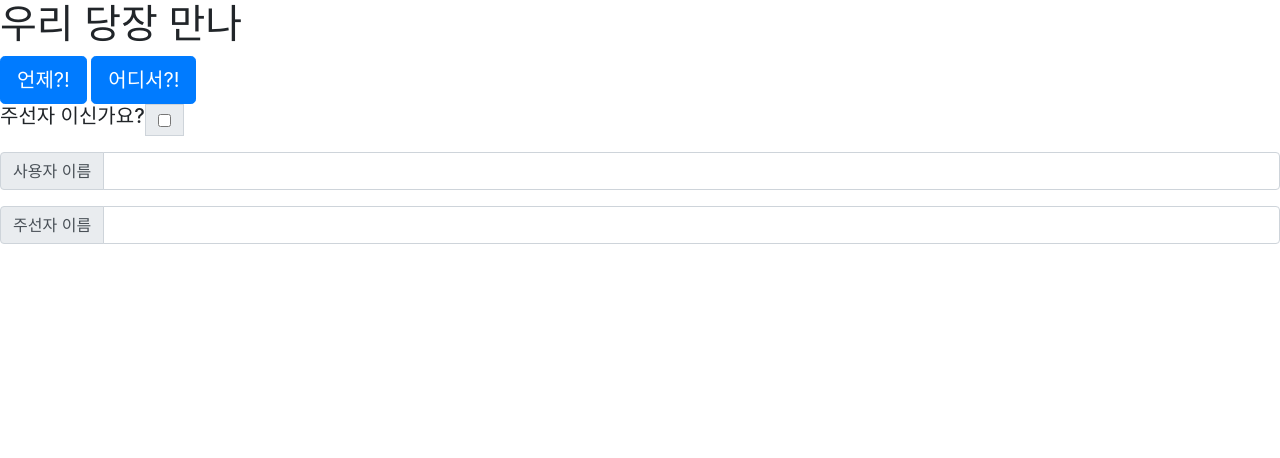
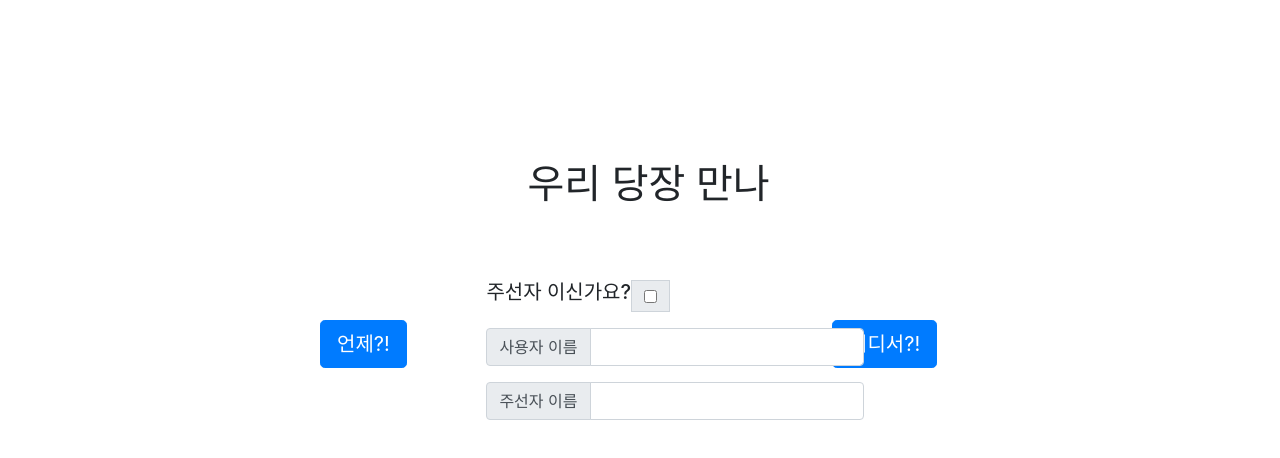
Before and after one commit to EunjeongChoi414/my_project, a plain HTML site: page templates/index.html in a window 1280 px wide. Drawn offline with nearby package versions, Linux system fonts and the light colour scheme.

Commit message:
메인페이지 껍데기

```diff
--- a/templates/index.html
+++ b/templates/index.html
@@ -7,16 +7,45 @@
           crossorigin="anonymous">
     <title>우리당장만나</title>
     <script type="text/javascript">
-        function when_page() {
+
+    </script>
+    <style type="text/css">
+
+        .title {
+            width: 350px;
+            height: 48px;
+            position: absolute;
+            left: 37%;
+            top: 20%;
+            margin: 0 auto;
+            text-align: center;
+        }
+        .user_info {
+            position: absolute;
+            left: 38%;
+            top: 35%;
+            margin: 0 auto;
+            text-align: center;
+        }
+        .when_click {
+            display: inline;
+            width: 55px;
+            height: 30px;
+            position: absolute;
+            left: 25%;
+            top: 40%;
+            margin: 0 auto;
+        }
+        .where_click {
+            display: inline;
+            width: 55px;
+            height: 30px;
+            position: absolute;
+            left: 65%;
+            top: 40%;
+            margin: 0 auto;
         }
 
-        function where_page() {
-        }
-    </script>
-    <style type="text/css">
-        .when_click, .where_click{
-            display: inline;
-        }
 
     </style>
 </head>
@@ -24,10 +53,10 @@
 <div class="title">
     <h1>우리 당장 만나</h1>
 </div>
-<div class="when_click" onclick="when_page()">
+<div class="when_click">
     <button type="button" class="btn btn-primary btn-lg" onclick="location.href='when.html'">언제?!</button>
 </div>
-<div class="where_click" onclick="where_page()">
+<div class="where_click">
     <button type="button" class="btn btn-primary btn-lg" onclick="location.href='where.html'">어디서?!</button>
 </div>
 <div class="user_info">
```
Also changed, not shown: index.html (added, +57 -0 lines), when.html (added, +10 -0 lines), where.html (added, +10 -0 lines), 우리당장만나 레이아웃v.2.PNG (added).
